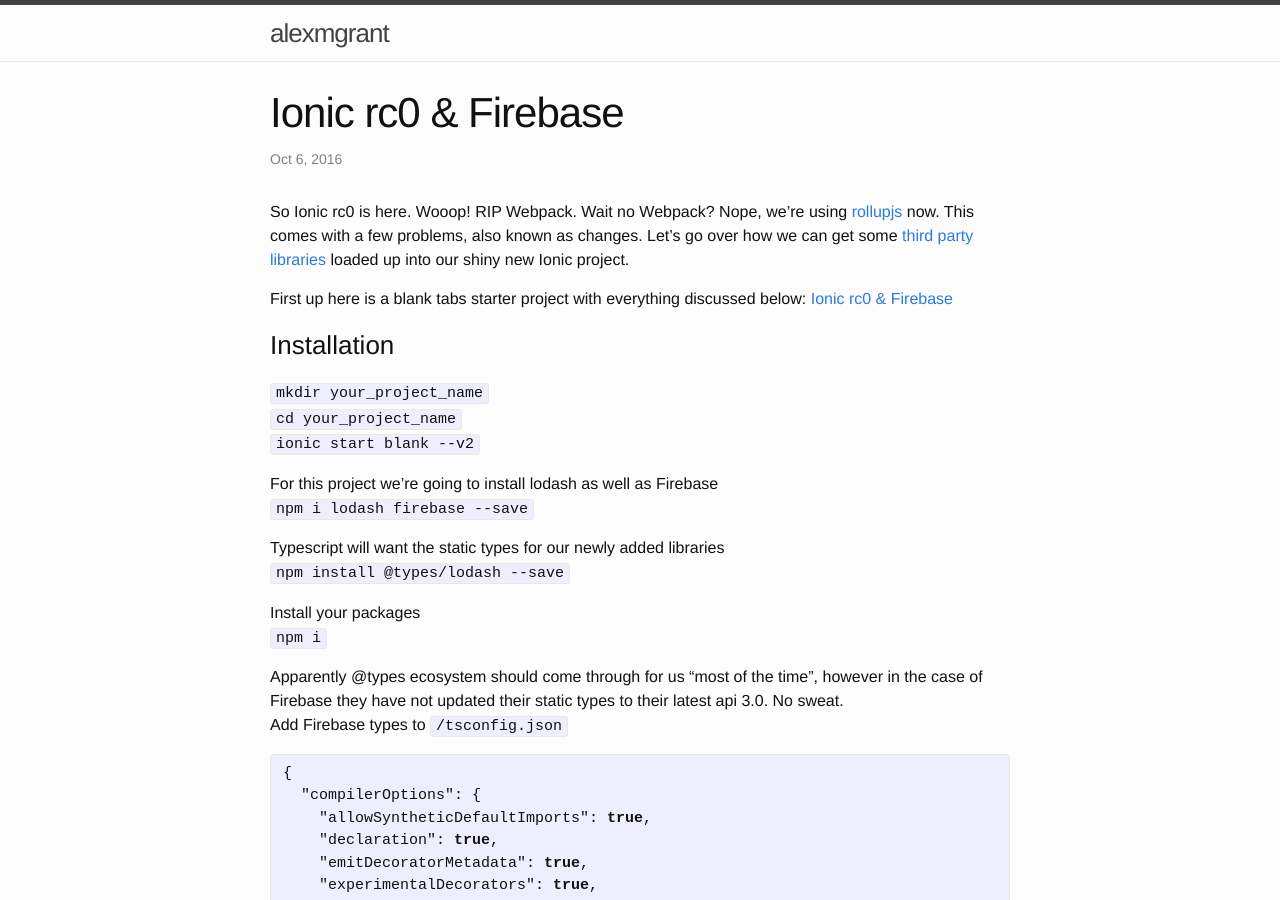
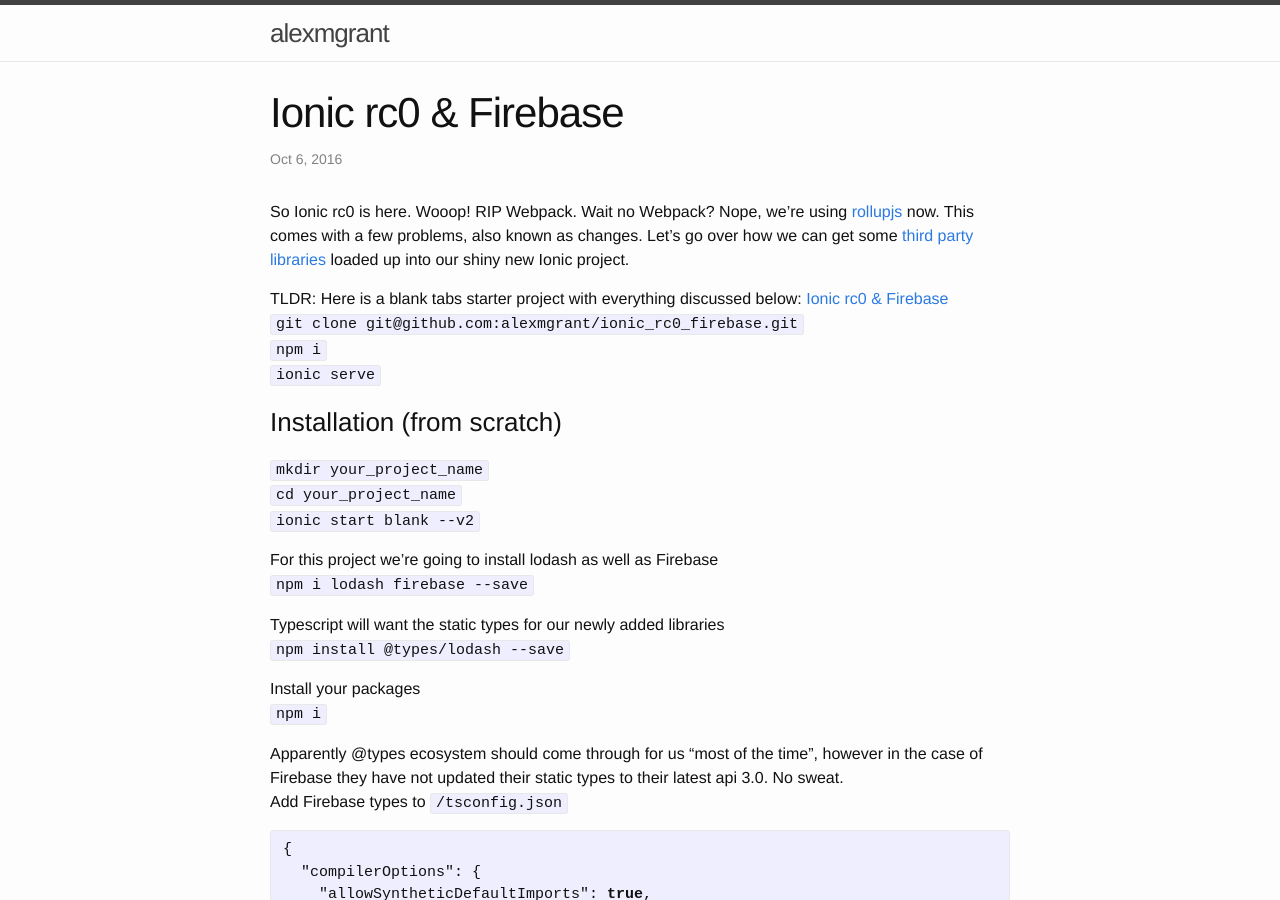
Before and after one commit to alexmgrant/alexmgrant.github.io, a Jekyll site: the page built from _posts/2016-10-6-ionic-rc0-&-firebase.markdown, in a window 1280 px wide and 900 px high. Built offline with Jekyll 4.4.1, drawn with Linux system fonts in a browser that asks for light colours; comment, search, counter and statistics services are not loaded.

Commit message:
typo and tldr

```diff
--- a/_posts/2016-10-6-ionic-rc0-&-firebase.markdown
+++ b/_posts/2016-10-6-ionic-rc0-&-firebase.markdown
@@ -8,9 +8,12 @@
 This comes with a few problems, also known as changes. Let's go over how we can get some [third party libraries](http://ionicframework.com/docs/v2/resources/third-party-libs/) loaded up
 into our shiny new Ionic project.
 
-First up here is a blank tabs starter project with everything discussed below: [Ionic rc0 & Firebase](https://github.com/alexmgrant/ionic_rc0_firebase)
+TLDR: Here is a blank tabs starter project with everything discussed below: [Ionic rc0 & Firebase](https://github.com/alexmgrant/ionic_rc0_firebase)
+`git clone git@github.com:alexmgrant/ionic_rc0_firebase.git`
+`npm i`
+`ionic serve`
 
-### Installation
+### Installation (from scratch)
 `mkdir your_project_name`
 `cd your_project_name`
 `ionic start blank --v2`
```
Also changed, not shown: other parts of _posts/2016-10-6-ionic-rc0-&-firebase.markdown (+1 -1 lines).
